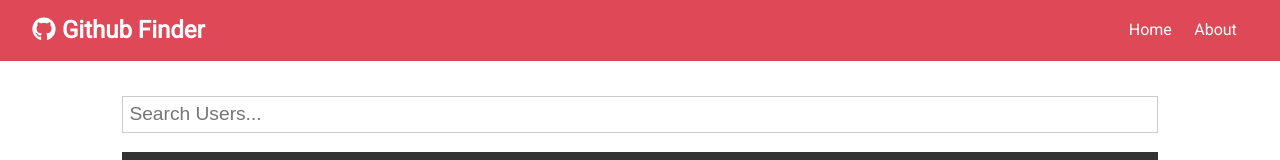
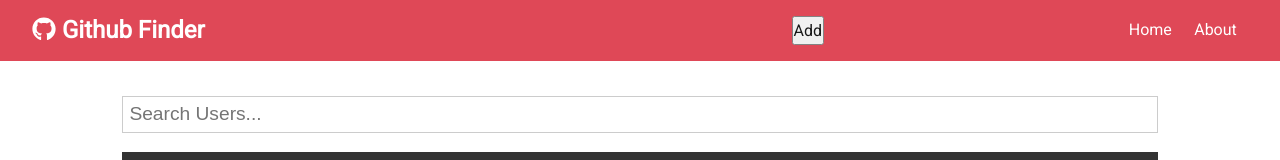
Before and after one commit to ShijuPJohn/github-finder, a React (Create React App) app: page / in a window 1280 px wide. Shown: the top 160 px of the page. Built offline with nearby package versions, Linux system fonts and the light colour scheme.

Commit message:
feat: implement a test usecontext usereducer arrangement

```diff
--- a/src/App.js
+++ b/src/App.js
@@ -7,6 +7,7 @@ import {BrowserRouter, Route, Switch} from "react-router-dom";
 import About from "./components/pages/About";
 import Home from "./components/pages/Home";
 import User from "./components/users/User";
+import GithubProvider from "./context/githubContext";
 
 const App = (props) => {
     const [users, setUsers] = useState([]);
@@ -44,6 +45,7 @@ const App = (props) => {
     }
 
     return (
+        <GithubProvider>
             <BrowserRouter>
                 <Layout>
                     <div className={"container"}>
@@ -63,6 +65,7 @@ const App = (props) => {
                     </div>
                 </Layout>
             </BrowserRouter>
+        </GithubProvider>
 
     );
 }
--- a/src/components/layout/Navbar.js
+++ b/src/components/layout/Navbar.js
@@ -2,15 +2,26 @@ import {FontAwesomeIcon} from '@fortawesome/react-fontawesome'
 import {faGithub} from "@fortawesome/free-brands-svg-icons";
 import PropTypes from "prop-types";
 import {Link} from "react-router-dom";
+import {useContext} from "react";
+import GithubProvider, {GithubContext} from "../../context/githubContext";
 
 
 const Navbar = (props) => {
+    const [githubProfiles, dispatchGithub] = useContext(GithubContext)
+    console.log(githubProfiles)
+    const btnOnClick = () => {
+        dispatchGithub({type: 'ADD', payload: {title: 'Something', year: 1990}})
+    }
     return (
         <nav className={"navbar bg-primary"}>
             <h1>
                 <FontAwesomeIcon icon={faGithub}/>
                 <span/> {props.title}
             </h1>
+            <h1>
+                {githubProfiles[0] && githubProfiles[0].title}
+            </h1>
+            <button style={{minWidth: "10px"}} onClick={btnOnClick}> Add</button>
             <ul>
                 <li>
                     <Link to={'/'}>
--- /dev/null
+++ b/src/context/githubContext.js
@@ -0,0 +1,26 @@
+import {createContext, useReducer} from "react";
+
+const githubReducer = (state, action) => {
+    console.log('reducer called')
+    switch (action.type) {
+        case 'ADD':
+            return [...state, action.payload];
+        case 'REMOVE':
+            return [];
+        default:
+            return state
+    }
+}
+
+const initialState = [];
+export const GithubContext = createContext({})
+
+const GithubProvider = (props) => {
+    const [githubProfiles, dispatchGithub] = useReducer(githubReducer, initialState)
+    return (
+        <GithubContext.Provider value={[githubProfiles, dispatchGithub]}>
+            {props.children}
+        </GithubContext.Provider>
+    )
+}
+export default GithubProvider;
```
Lines whose indentation alone changed are shown as unchanged.
